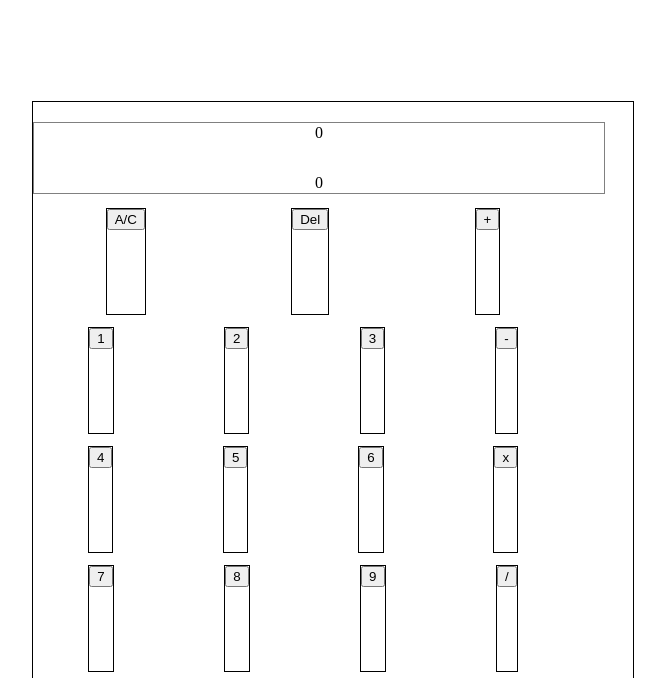
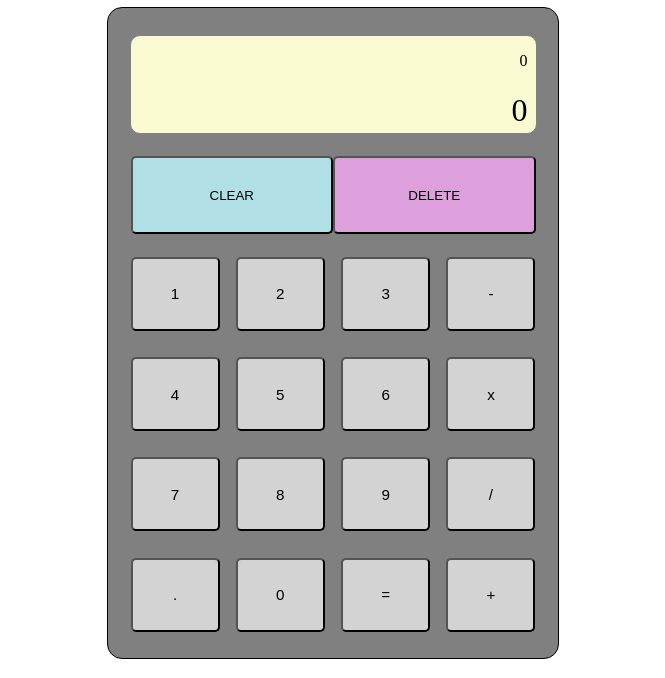
Before and after one commit to gvader03/Calculator, a plain HTML site: page index.html in a window 1280 px wide. Shown: the part 78-756 px from the top of the page, without its empty margins (312-977 px from the left). Drawn offline with Linux system fonts and the light colour scheme.

Commit message:
Updated JS and styles

```diff
--- a/index.html
+++ b/index.html
@@ -23,66 +23,67 @@
                 </div>
                 <div class = 'row'>
                     <div class = 'clear-btn' id = 'ac'>
-                    <button>A/C</button>
+                        <button id = "allClear">CLEAR</button>
                     </div>
                     <div class = 'del-btn' id = 'del'>
-                    <button>Del</button>
-                </div>
-                <div class = 'op-btn' id = 'plus'>
-                    <button>+</button>
+                        <button id = 'delete'>DELETE</button>
                     </div>
                 </div>
                 <div class = 'row'>
                     <div class = 'num-btn' id = 'one'>
-                    <button>1</button>
+                        <button class = 'btn'>1</button>
                     </div>
                     <div class = 'num-btn' id = 'two'>
-                    <button>2</button>
+                        <button class = 'btn'>2</button>
                     </div>
                     <div class = 'num-btn' id = 'three'>
-                    <button>3</button>
+                        <button class = 'btn'>3</button>
                     </div>
                     <div class = 'op-btn' id = 'minus'>
-                    <button>-</button>
+                        <button class = 'btn'>-</button>
                     </div>
                 </div>
                 <div class = 'row'>
                     <div class = 'num-btn' id = 'four'>
-                    <button>4</button>
+                        <button class = 'btn'>4</button>
                     </div>
                     <div class = 'num-btn' id = 'five'>
-                    <button>5</button>
+                        <button class = 'btn'>5</button>
                     </div>
                     <div class = 'num-btn' id = 'six'>
-                    <button>6</button>
+                        <button class = 'btn'>6</button>
                     </div>
                     <div class = 'op-btn' id = 'multiply'>
-                    <button>x</button>
+                        <button class = 'btn'>x</button>
                     </div>
                 </div>
                 <div class = 'row'>
                     <div class = 'num-btn' id = 'seven'>
-                    <button>7</button>
+                        <button class = 'btn'>7</button>
                     </div>
                     <div class = 'num-btn' id = 'eight'>
-                    <button>8</button>
+                        <button class = 'btn'>8</button>
                     </div>
                     <div class = 'num-btn' id = 'nine'>
-                    <button>9</button>
+                        <button class = 'btn'>9</button>
                     </div>
                     <div class = 'op-btn' id = 'divide'>
-                    <button>/</button>
+                        <button class = 'btn'>/</button>
                     </div>
                 </div>
                 <div class = 'row'>
                     <div class = 'dot' id = 'dot'>
-                    <button>.</button>
+                        <button class = 'btn'>.</button>
                     </div>
                     <div class = 'num-btn' id = 'zero'>
-                    <button>0</button>
+                        <button class = 'btn'>0</button>
                     </div>
                     <div class = 'equals-btn' id = 'equals'>
-                    <button>=</button>
+                        <button class = 'btn'>=</button>
+                    </div>
+                    <div class = 'op-btn' id = 'plus'>
+                        <button class = 'btn'>+</button>
+                    </div>
                 </div>
             </div>
         </div>
@@ -90,6 +91,5 @@
             <img src="images/duck.png" alt="logo" href="#" class="footer-logo">
             <p>Created by Webfoot Studio</p>
     </div>
-    </div>
 </body>
 </html>
--- a/script.js
+++ b/script.js
@@ -4,11 +4,12 @@ let operator = '';
 
 const numbers = document.querySelectorAll('.num-btn');
 const operators = document.querySelectorAll('.op-btn');
-const deleteButton = document.querySelector('.del-btn');
-const clearButton = document.querySelector('.clear-button');
+const deleteButton = document.getElementById('delete');
+const clearButton = document.getElementById('allClear');
 const input = document.getElementById('input');
 const answers = document.getElementById('answer');
 const equals = document.getElementById('equals');
+const dot = document.getElementById('dot');
 
 numbers.forEach((button) =>
   button.addEventListener('click', () => newNumber(button.textContent))
@@ -18,76 +19,128 @@ operators.forEach((button) =>
   button.addEventListener('click', () => operate(button.textContent))
 )
 
-/*equals.addEventListener('click', function (){
-    operation(operator, numOne, numTwo);
-});*/
+equals.addEventListener('click', calculate);
 
-equals.addEventListener('click', calculate);
+clearButton.addEventListener('click', allClear);
+
+deleteButton.addEventListener('click', deleteOne);
+
+dot.addEventListener('click', addDot);
+
+function deleteOne() {
+  if(operator === '' && numTwo === ''){
+    if(input.length > 1){
+      input.textContent = input.textContent.toString().slice(0, -1);
+      numOne = numOne.toString().slice(0,-1);
+    }else {
+      input.textContent = 0;
+    }
+}else if(operator !== '' && numTwo === ''){
+    input.textContent = input.textContent.toString().slice(0, -1);
+    operator = '';
+}else {
+  input.textContent = input.textContent.toString().slice(0, -1);
+  numTwo = numTwo.toString().slice(0,-1);
+  }
+}
+
+function addDot() {
+  if (numOne.includes('.') && operator === '') {
+    return
+  }else if(numTwo.includes('.')){
+    return
+  }else if (operator === ''){
+    numOne += '.';
+    input.textContent = numOne;
+  }else {
+    numTwo += '.';
+    input.textContent = `${numOne} ${operator} ${numTwo}`;
+  }
+
+}
+
+function roundAnswer(number) {
+  return Math.round(number * 1000) / 1000
+
+}
+
+function allClear () {
+  operator = '';
+  numOne = '';
+  numTwo = '';
+  input.textContent = 0;
+  answers.textContent = 0;
+
+}
 
 function newNumber(number) {
     if (operator === ''){
-        numOne += number;
+        numOne += number.trim();
         input.textContent = numOne;
     }else {
-        numTwo += number;
+        numTwo += number.trim();
         input.textContent = `${numOne} ${operator} ${numTwo}`;
         console.log(input.textContent);
     }
 }
 
 function operate(symbol){
-    if(operator !== ''){
+    if(operator !== '' && numTwo !== ''){
         calculate();
+        operator = symbol.trim();
+        input.textContent = `${numOne} ${operator} ${numTwo}`;
     }else {
-      operator = symbol;
+      operator = symbol.trim();
       input.textContent = `${numOne} ${operator}`;
-        /*operator = symbol;*/
     }
 }
 
 function calculate(){
-    answers.textContent = operation(operator, numOne, numTwo);
-    input.textContent = `${numOne} ${operator} ${numTwo} =`;
-    console.log(operator);
-    console.log(numOne);
-    console.log(numTwo);
+    if (numOne === '' || operator === '' || numTwo === ''){
+      return;
+    }else {
+    answers.textContent = roundAnswer(operation(operator, numOne, numTwo));
+    numOne = answers.textContent;
+    operator = ''
+    numTwo = ''
+    input.textContent = `${numOne} ${operator} ${numTwo}`;
+    }
   }
 
 
 function add(a, b) {
-    return a + b;
+    return (a + b);
 };
 
 function subtract(a, b) {
-    return a - b;
+    return (a - b);
 };
 
 function multiply(a, b) {
-    return a * b;
+    return (a * b);
 };
 
 function divide(a, b) {
-    if (b === 0) {
+    if (b !== 0) {
+        return (a / b);
+    } else {
         return "Can't divide by 0";
-    } else {
-        return a / b;
     }
 
 };
 
 function operation(operatorInput, a, b) {
     a = Number(a)
-    b = Number(a)
+    b = Number(b)
     switch (operatorInput) {
       case '+':
-        return add (a, b);
+        return add(a, b);
       case '-':
-        return subtract (a, b);
+        return subtract(a, b);
       case 'x':
-        return multiply (a, b);
+        return multiply(a, b);
       case '/':
-        if (b === 0) return 'You cannot divide by 0';
-        else return divide (a, b);
+        return divide(a, b);
       default:
         return 'no';
     }
--- a/styles.css
+++ b/styles.css
@@ -12,8 +12,6 @@ body {
     display: flex;
     flex-direction: column;
     align-items: center;
-    justify-content: space-between;
-    height: 1000px;
     width: 100%;
     margin: 5px;
 }
@@ -22,10 +20,12 @@ body {
     display: flex;
     flex-direction: column;
     border: 1px solid black;
-    height: 700px;
-    width: 600px;
-    align-items: space-evenly;
+    border-radius: 15px;
+    height: 650px;
+    width: 450px;
+    align-items: center;
     justify-content: space-evenly;
+    background-color: gray;
 }
 
 .screen {
@@ -33,40 +33,66 @@ body {
     flex-direction: column;
     justify-content: center;
     border: 1px solid gray;
-    height: 10%;
-    width: 95%;
+    height: 15%;
+    width: 90%;
     margin-top: 1%;
+    background-color: lightgoldenrodyellow;
+    border-radius: 10px;
+}
+
+.input-screen {
+    height: 25%;
+    width: 98%;
+    text-align: right;
+    font-family: 'DS-Digital';
+}
+
+.answer-screen {
+    height: 75%;
+    width: 98%;
+    text-align: right;
+    font-size: xx-large;
+    font-family: 'DS-Digital';
 }
 
 .row {
     display: flex;
-    height: 15%;
+    height: 12%;
     width: 90%;
-    justify-content: space-around;
+    justify-content: space-between;
 }
 
-.num-btn, .dot {
-    height: 100%;
-    width: auto;
-    border: .5px solid black;
-}
-
-.op-btn {
-    height: 100%;
-    width: auto;
-    border: .5px solid black;
+.num-btn, .dot, .op-btn, .equals-btn {
+    height: 95%;
+    width: 22%;
 }
 
 .del-btn, .clear-btn {
     height: 100%;
-    width: auto;
-    border: .5px solid black;
+    width: 50%;
+    font-size: 95%;
 }
 
-.equals-btn {
+.btn {
     height: 100%;
-    width: auto;
-    border: .5px solid black;
+    width: 100%;
+    background-color: lightgray;
+    border-radius: 5px;
+    font-size: 95%;
+}
+
+#allClear, #delete {
+    width: 100%;
+    height: 100%;
+    border-radius: 5px;
+}
+
+#allClear {
+    background-color: powderblue;
+}
+
+#delete {
+    background-color: plum;
 }
 
 
@@ -76,7 +102,8 @@ body {
     align-items: center;
     height: 3vh;
     width: auto;
-    margin-bottom: 5px;
+    margin-bottom: 1%;
+    margin-top: 2%;
 }
 
 .footer-logo {
```
Lines whose indentation alone changed are shown as unchanged.
